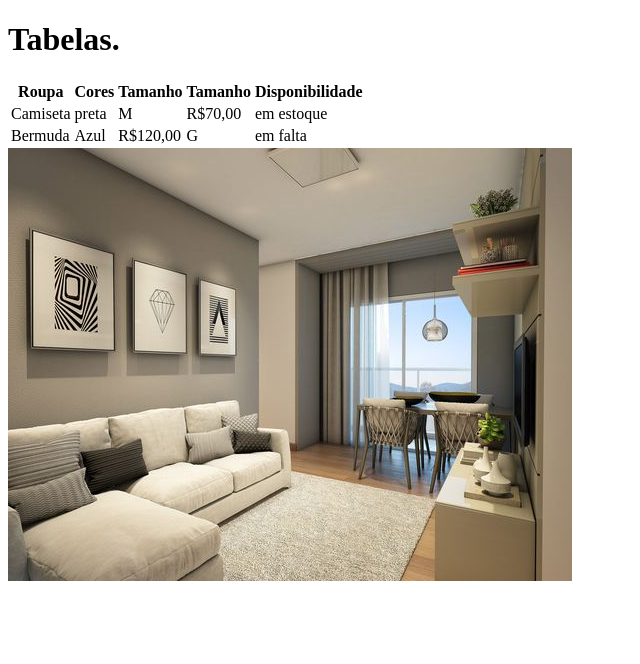
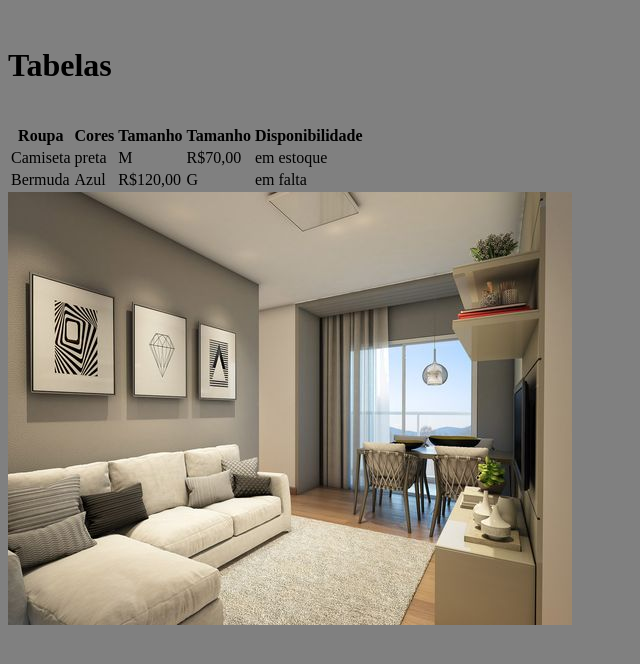
Before and after one commit to jeziel-nogueira/jeziel-nogueira.github.io, a plain HTML site: page index.html in a window 1280 px wide. Shown: the whole page, without its empty margins (0-640 px from the left). Drawn offline with Linux system fonts and the light colour scheme.

Commit message:
set grey background

```diff
--- a/index.html
+++ b/index.html
@@ -7,8 +7,8 @@
     <title>Tabelas</title>
     <link rel="stylesheet" href="styles.css">
 </head>
-<body>
-    <h1>Tabelas.</h1>
+<br>
+    <h1>Tabelas</h1> </br>
     <table>
         <tr>
             <th>Roupa</th>
--- a/styles.css
+++ b/styles.css
@@ -1,3 +1,6 @@
+body{
+    background-color: gray;
+}
 p{
-    color: black;
+  color: black;
 }
```
